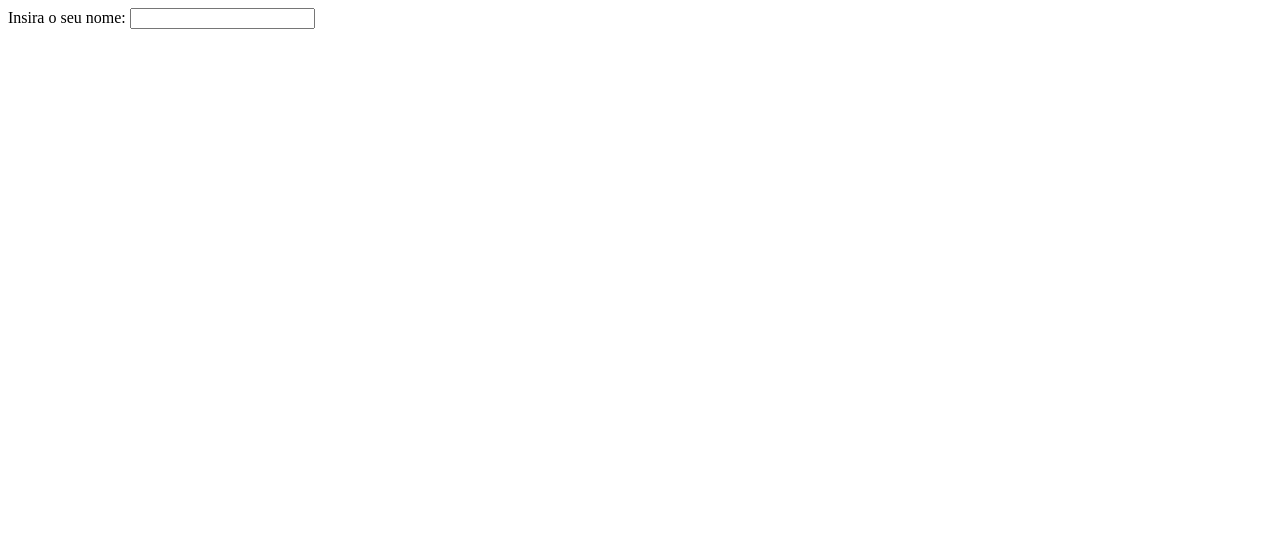
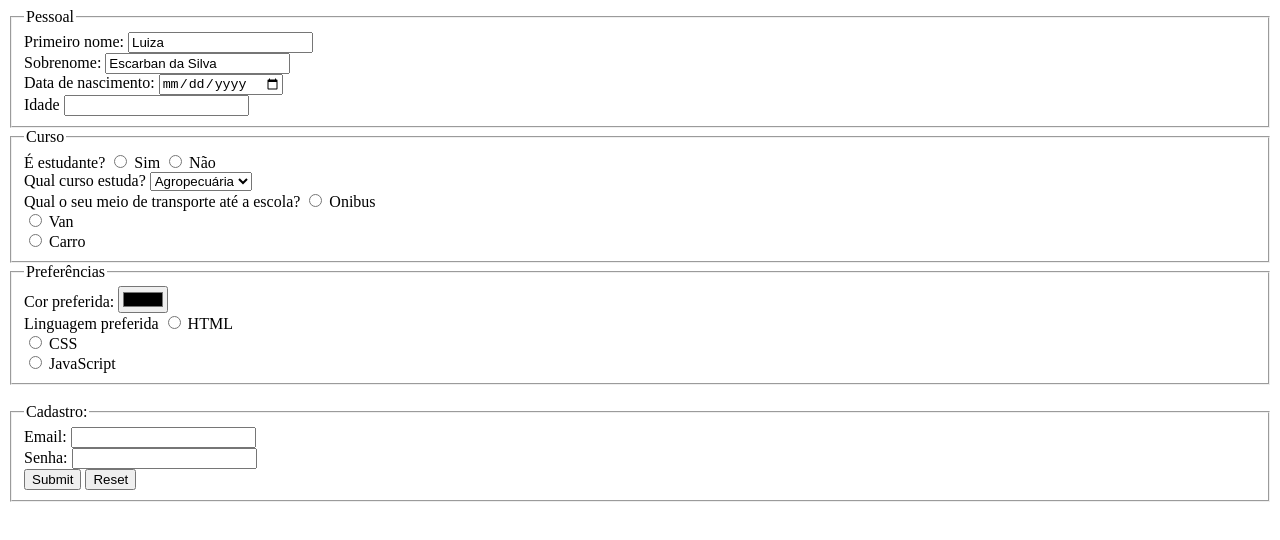
Before and after one commit to Luizaescarban/forms, a plain HTML site: page index.html in a window 1280 px wide. Drawn offline with Linux system fonts and the light colour scheme.

Commit message:
Finalização do formulario

```diff
--- a/index.html
+++ b/index.html
@@ -1,14 +1,78 @@
 <!DOCTYPE html>
 <html lang="pt-br">
+
 <head>
     <meta charset="UTF-8">
     <meta name="viewport" content="width=device-width, initial-scale=1.0">
     <title>Forms</title>
 </head>
+
 <body>
-   <form action="">
-    <label for="fNome">Insira o seu nome:</label>
-    <input type="text">
-   </form>
+    <form action="">
+        <fieldset>
+            <legend>Pessoal</legend>
+            <label for="Pnome">Primeiro nome:</label>
+            <input type="text" id="Pnome" name="Pnome" value="Luiza">
+             <br>
+            <label for="Snome">Sobrenome:</label>
+            <input type="text" id="Snome" name="Snome" value="Escarban da Silva">
+             <br>
+            <label for="Data">Data de nascimento:</label>
+            <input type="date" id="Data" name="Data" >
+            <br>
+            <label for="txtNum">Idade</label>
+            <input type="number" name="txtNum" id="txtNum">
+            <br>
+        </fieldset>
+        <fieldset>
+         <legend>Curso</legend>
+        <label for="estudante">É estudante?</label>
+        <input type="radio" id="Sim" name="estudante" value="Sim">
+        <label for="Sim">Sim</label>
+        <input type="radio" id="Não" name="Não" value="Não">
+        <label for="Não">Não</label>
+        <br>
+            <label for="curso">Qual curso estuda?</label>
+            <select name="curso" id="sCurso">
+               <option value="Agro">Agropecuária</option>
+                <option value="info">Informática</option>
+                <option value="Quimi">Química</option>
+            </select>
+            <br>
+            <label for="locomocao">Qual o seu meio de transporte até a escola?</label>
+            <input type="radio" id="Onibus" name="locomocao" value="Onibus">
+            <label for="Onibus">Onibus</label><br>
+            <input type="radio" id="Van" name="locomocao" value="Van">
+            <label for="Van">Van</label><br>
+            <input type="radio" id="Carro" name="locomocao" value="Carro">
+            <label for="Carro">Carro</label>
+        </fieldset>
+        <fieldset>
+            <legend>Preferências</legend>
+            <label for="cor">Cor preferida:</label>
+            <input type="color" name="Cor" id="cor">
+            <br>
+            <label for="favLinguagem">Linguagem preferida</label>
+            <input type="radio" id="html" name="fav_language" value="HTML">
+            <label for="html">HTML</label><br>
+            <input type="radio" id="css" name="fav_language" value="CSS">
+            <label for="css">CSS</label><br>
+            <input type="radio" id="javascript" name="fav_language" value="JavaScript">
+            <label for="javascript">JavaScript</label>
+        </fieldset>
+            <br>
+            <fieldset>
+                <legend>Cadastro:</legend>
+            <label for="email">Email:</label>
+            <input type="email" id="email" name="email">
+            <br>
+            <label for="Senha">Senha:</label>
+            <input type="password" id="pwd" name="pwd">
+            <br>
+            <input type="submit" value="Submit">
+            <input type="reset" value="Reset">
+        </fieldset>
+    </form>
 </body>
+
 </html>
```
